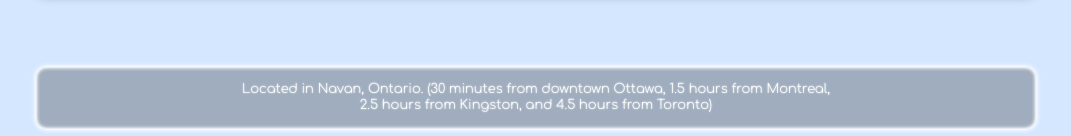
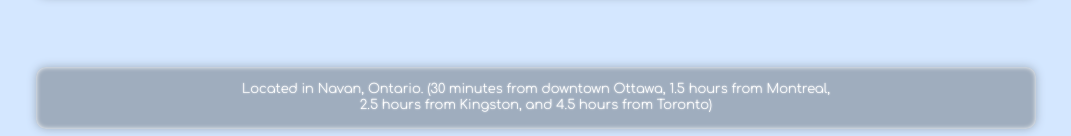
Before and after one commit to zamao9/ragdolls, a plain HTML site: page index.html in a window 1280 px wide. Shown: the part 1913-2049 px from the top of the page, without its empty margins (104-1175 px from the left). Drawn offline with nearby package versions, Linux system fonts and the light colour scheme; a web font is replaced by a local one.

Commit message:
Add files via upload

```diff
--- a/css/style.css
+++ b/css/style.css
@@ -954,7 +954,7 @@ a {
   align-items: center;
 
   background-color: #9fadbe;
-  box-shadow:  0 0 2px #fff, 0 0 4px #fff, 0 0 6px #fff, 0 0 2px #fff inset, 0 0 4px #fff inset, 0 0 4px #fff inset;
+  box-shadow: 0 0 10px #9fadbe, 0 0 5px #fff inset;
   padding: 15px;
   border-radius: 10px;
   margin: 0 auto;
```
